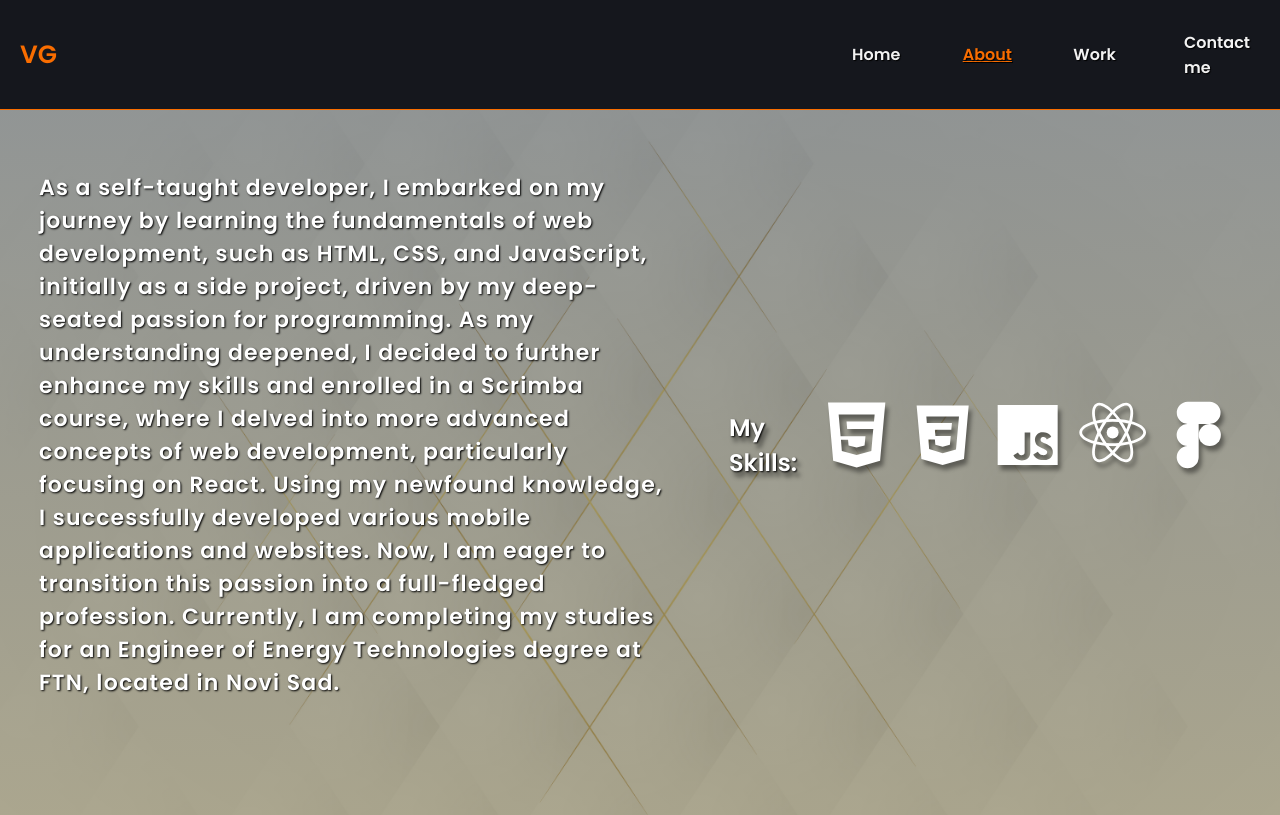
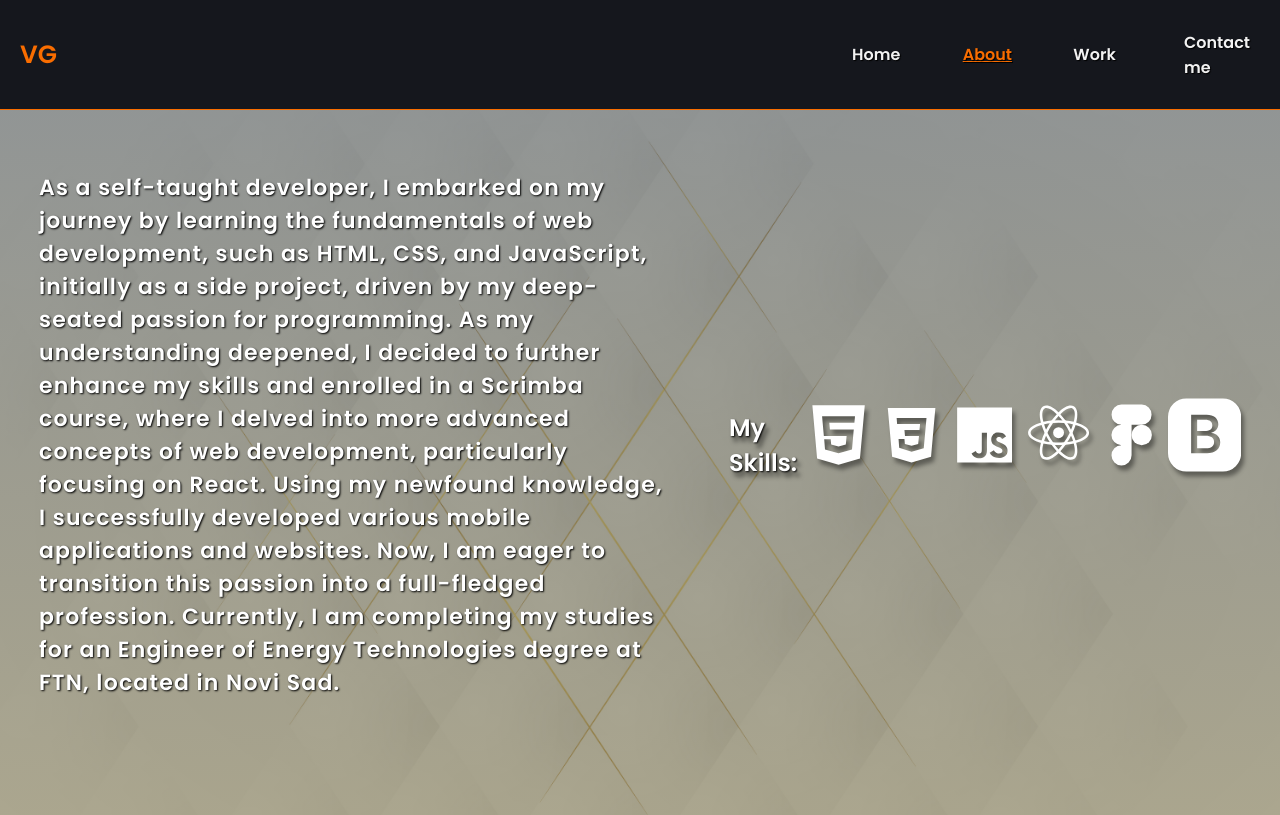
Before and after one commit to VladimirGlumac/Portfolio, a React (Vite) app: page /about in a window 1280 px wide. Shown: the top 815 px of the page. Built offline with nearby package versions, Linux system fonts and the light colour scheme.

Commit message:
Update About.jsx

```diff
--- a/src/pages/About.jsx
+++ b/src/pages/About.jsx
@@ -3,6 +3,7 @@ import { Link } from "react-router-dom"
 import AnimatedPage from "../components/AnimatedPage"
 import { BiLogoCss3, BiLogoJavascript, BiLogoReact, BiLogoFigma } from "react-icons/bi"
 import { AiOutlineDoubleRight, AiFillHtml5 } from "react-icons/ai"
+import { BsFillBootstrapFill } from "react-icons/bs"
 
 
 export default function About() {
@@ -21,6 +22,7 @@ export default function About() {
                     <BiLogoJavascript style={{ height: 80, fontSize: 50 }} className="skilliconjs" />
                     <BiLogoReact style={{ height: 80, fontSize: 50 }} className="skilliconreact" />
                     <BiLogoFigma style={{ height: 80, fontSize: 50 }} className="skilliconfigma" />
+                    <BsFillBootstrapFill style={{ height: 80, fontSize: 50 }} className="skilliconfigma" />
                 </div>
             </div>
         </AnimatedPage>
```
